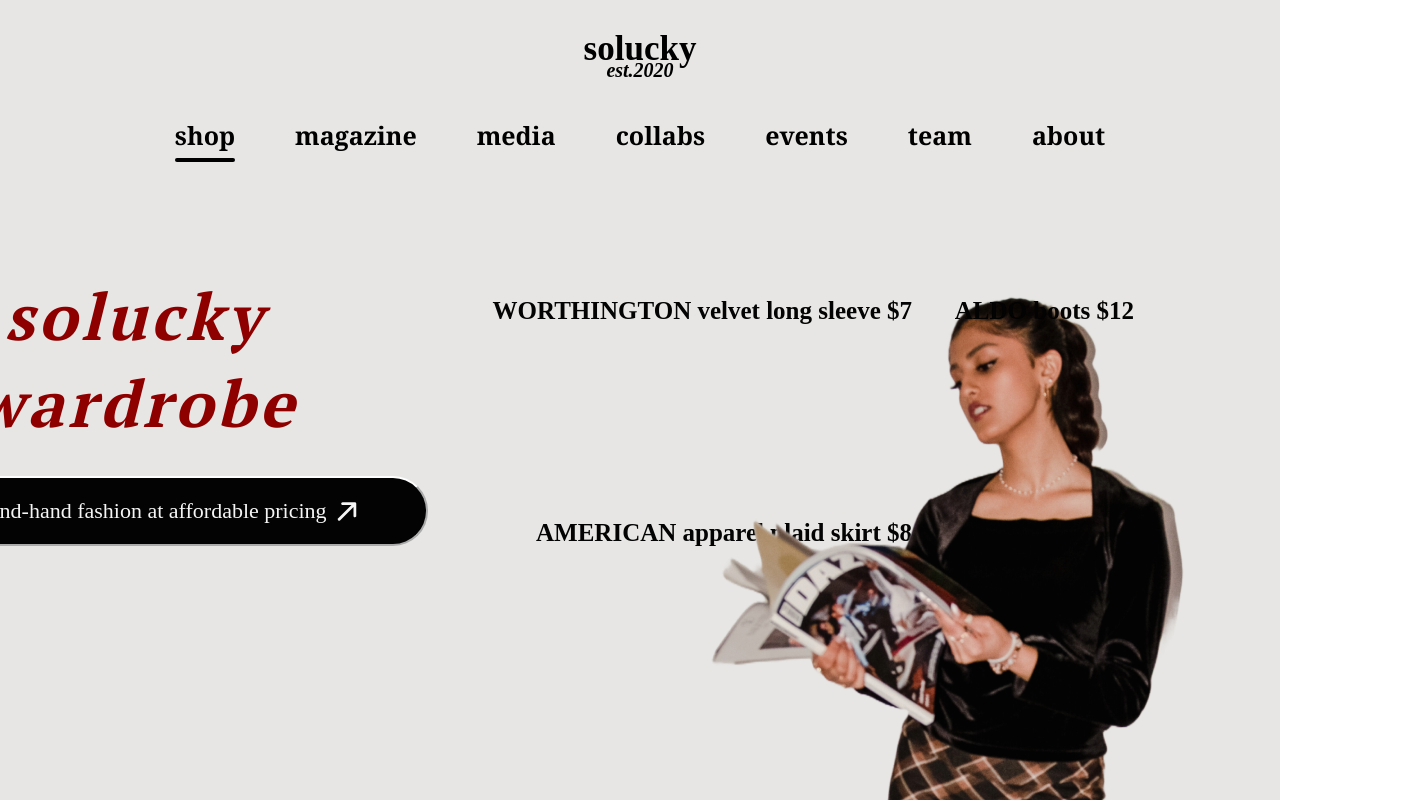
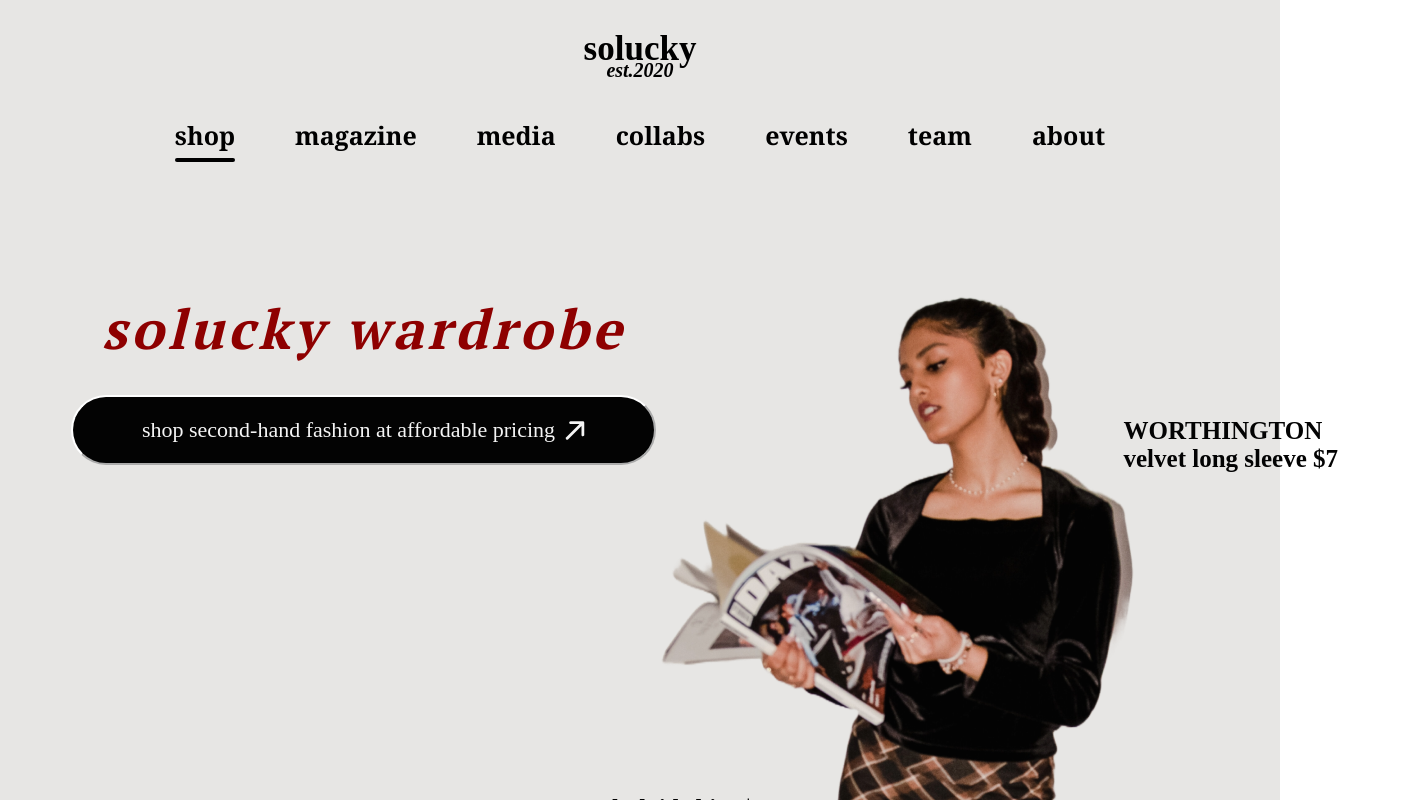
Before and after one commit to shaynatrivedi/solucky, a React (Create React App) app in the folder solucky-react-app/: page /shop in a window 1280 px wide. Shown: the top 800 px of the page, 1412 px wide, since content can reach past the window. Built offline with nearby package versions, Linux system fonts and the light colour scheme; a web font is replaced by a local one.

Commit message:
place each div in the grid accordingly

```diff
--- a/solucky-react-app/src/components/Shop.css
+++ b/solucky-react-app/src/components/Shop.css
@@ -11,15 +11,18 @@
     max-width: 700px;
     align-items: center;
     gap: 30px;
-    grid-row: 1 / 1;
-    grid-column: 1 / 1
+    min-width: 630px;
+    grid-row: 1 / 4;
+    grid-column: 1 / 4;
+    padding-top: 20px;
+    padding-left: 75px;
 }
 
 .shop-link-title{
     color: #8E0000;
     text-align: center;
     font-family: "PT Serif";
-    font-size: 65px;
+    font-size: 55px;
     font-style: italic;
     font-weight: 700;
     line-height: normal;
@@ -56,7 +59,6 @@
 
 .cutout-captions{
     color: #030303;
-    text-align: right;
     font-family: "Bai Jamjuree";
     font-size: 25px;
     font-style: normal;
@@ -68,9 +70,7 @@
     display:grid;
     width: 1337px;
     height: 1345px;
-    padding-left: 101px;
     padding-top: 272px;
-
     display: grid;
 
     grid-template-columns: 222px 222px 222px 222px 222px 223px;
@@ -78,18 +78,29 @@
 }
 
 .label-1 {
-    grid-row: 1 / 4;
-    grid-column: 1 /5;
+    width: 255px;
+    height: 66px;
+    text-align: left;
+    padding-top: 120px;
+    padding-left: 40px;
+    grid-row: 1 / 5;
+    grid-column: 6 / 6;
 }
 
 .label-2 {
-    grid-row: 2 / 4;
-    grid-column: 2 /5;
+    width: 417px;
+    height: 31px;
+    padding-top: 54px;
+    padding-left: 175px;
+    grid-row: 3 / 3;
+    grid-column: 2 / 4;
 }
 
 .label-3 {
-    grid-row: 5 / 1;
-    grid-column: 5 /5;
+    grid-row: 5 / 5;
+    grid-column: 3 / 5;
+    padding-left: 180px;
+    padding-top: 135px;
 }
 
 .cutout-image{
```
